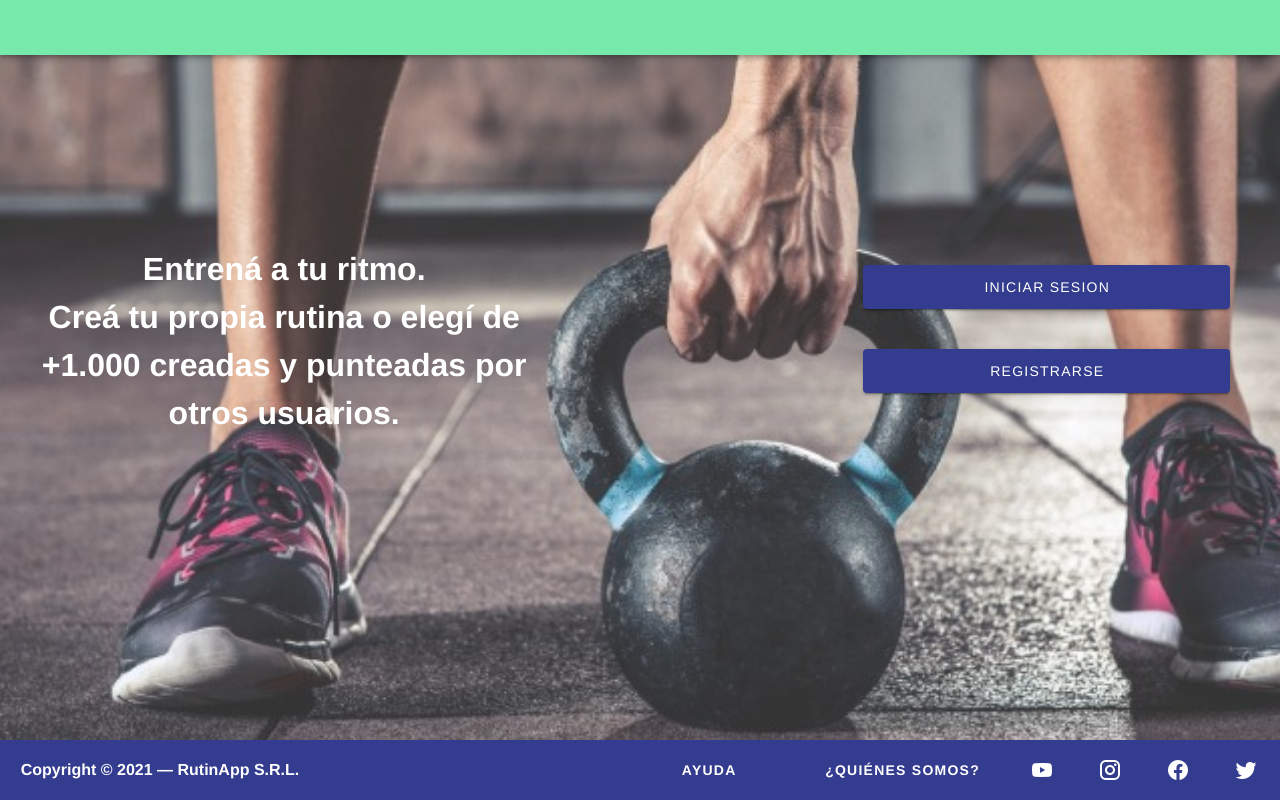
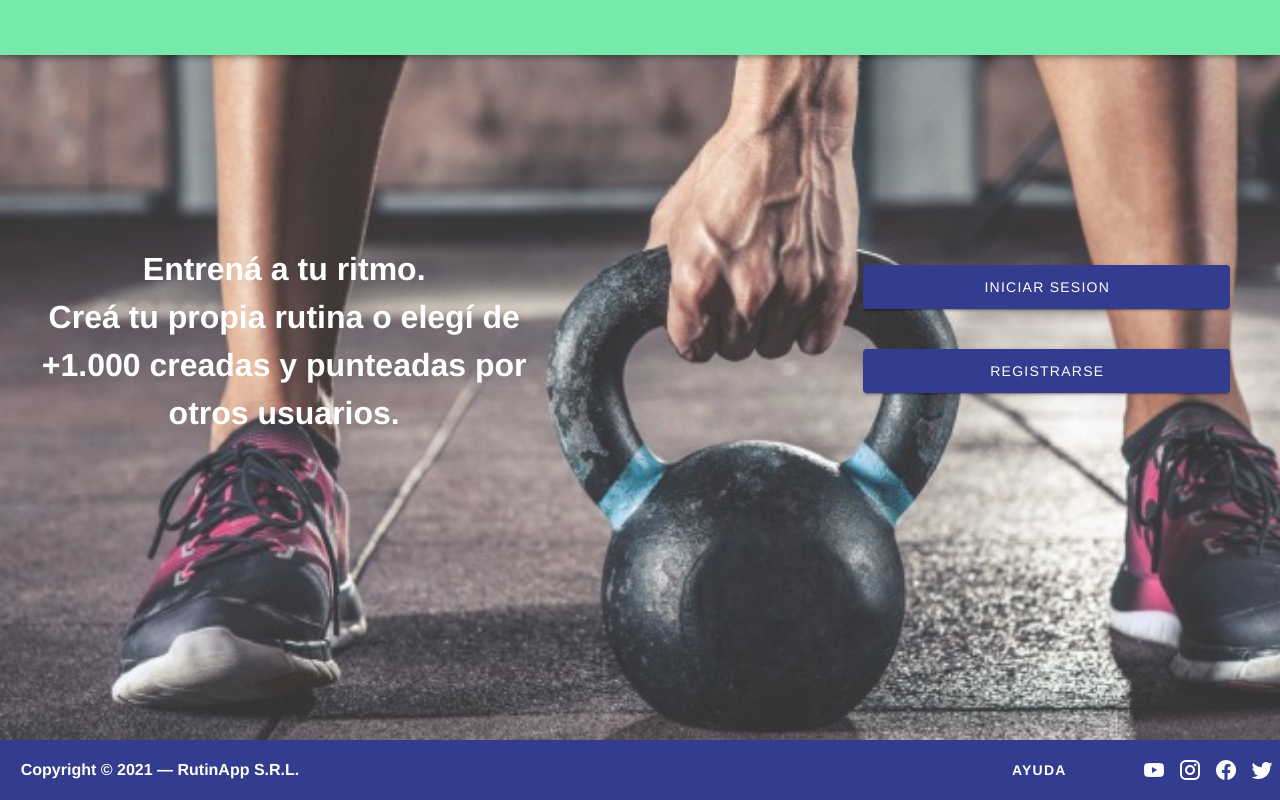
Before and after one commit to daviditco4/rutinapp-website, a Vue app: page / in a window 1280 px wide. Built offline with nearby package versions, Linux system fonts and the light colour scheme.

Commit message:
nueva view help

```diff
--- a/src/components/Creaciones.vue
+++ b/src/components/Creaciones.vue
@@ -1,5 +1,5 @@
 <template >
-    <v-card width="500" height="370" class="mx-auto text-center" color="#76EAAB">
+    <v-card width="500" height="370" class="mx-auto text-center" color="primary">
         <v-row>
           <v-btn @click="closeCardCreaciones" color="#333C8E" dark>
                     <v-icon left>
--- a/src/components/Footer.vue
+++ b/src/components/Footer.vue
@@ -1,17 +1,16 @@
 <template>
+
     <v-footer padless color="#333C8E" style="font">
 
     <v-col class="text-center" cols="3">
       <strong style="color:white">Copyright © {{ new Date().getFullYear() }} — RutinApp S.R.L.</strong>
     </v-col>
-     <v-spacer/> <v-spacer></v-spacer>
+
+    <v-col offset-sm="4"/>
     <v-col class="text-center" >
-     <v-btn text > <strong style="color:white">Ayuda</strong> </v-btn>
+     <v-btn text to="/help"> <strong style="color:white">Ayuda</strong> </v-btn>
     </v-col>
-    <v-col class="text-center">
-     <v-btn text > <strong style="color:white">¿Quiénes somos?</strong> </v-btn>
-    </v-col>
-    <v-btn
+    <!-- <v-btn
           v-for="icon in icons"
           :key="icon"
           class="mx-4"
@@ -21,14 +20,34 @@
           <v-icon size="24px">
             {{ icon }}
           </v-icon>
+    </v-btn> -->
+
+        <v-btn href="https://www.youtube.com/" dark icon>
+          <v-icon>mdi-youtube</v-icon>
         </v-btn>
+        <v-btn href="https://www.instagram.com/" dark icon>
+          <v-icon>mdi-instagram</v-icon>
+        </v-btn>
+        <v-btn href="https://www.facebook.com/" dark icon>
+          <v-icon>mdi-facebook</v-icon>
+        </v-btn>
+        <v-btn href="https://www.twitter.com/" dark icon>
+          <v-icon>mdi-twitter</v-icon>
+        </v-btn>
+
+
+
    </v-footer>
+
+
 
 </template>
 
 <script>
   export default {
     name: "FooterVue",
+    components:{
+    },
 
     data: () => ({
       icons: [
```
Also changed, not shown: src/components/Help.vue (added, +58 -0 lines).
